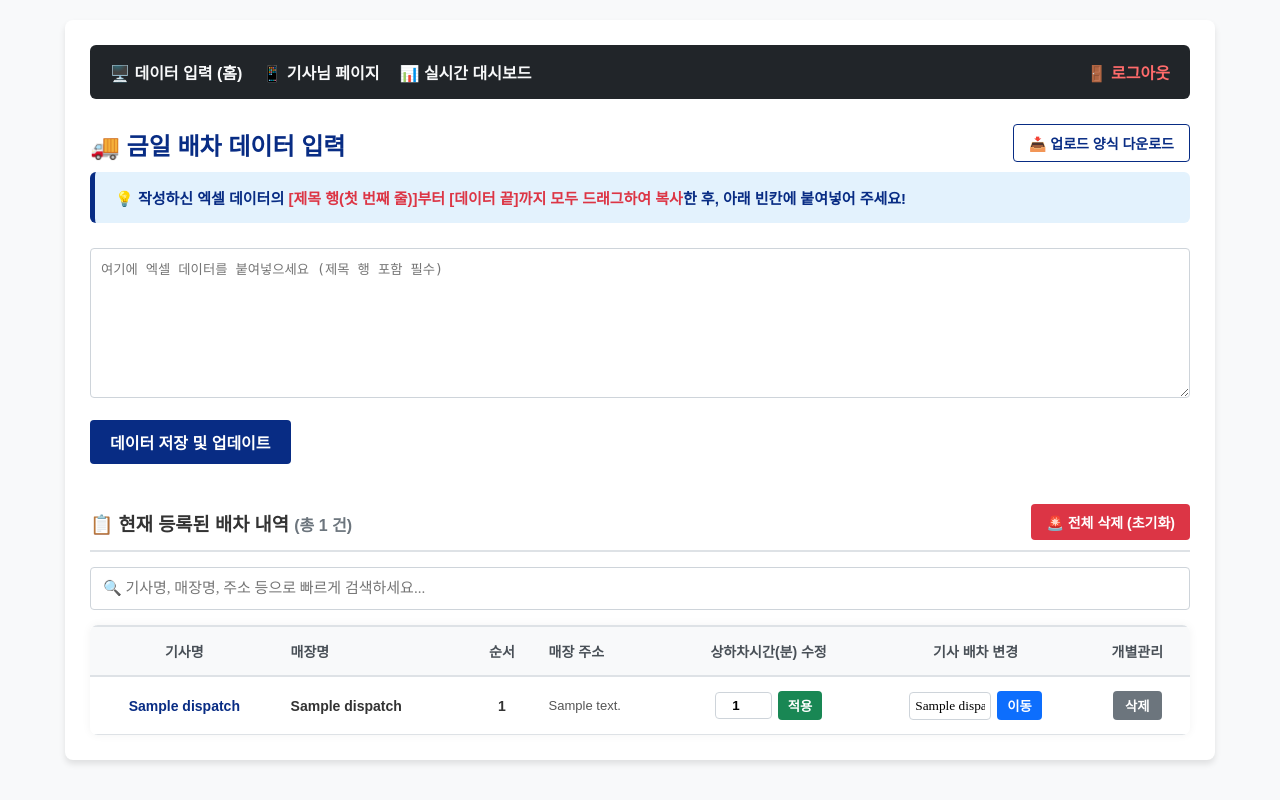
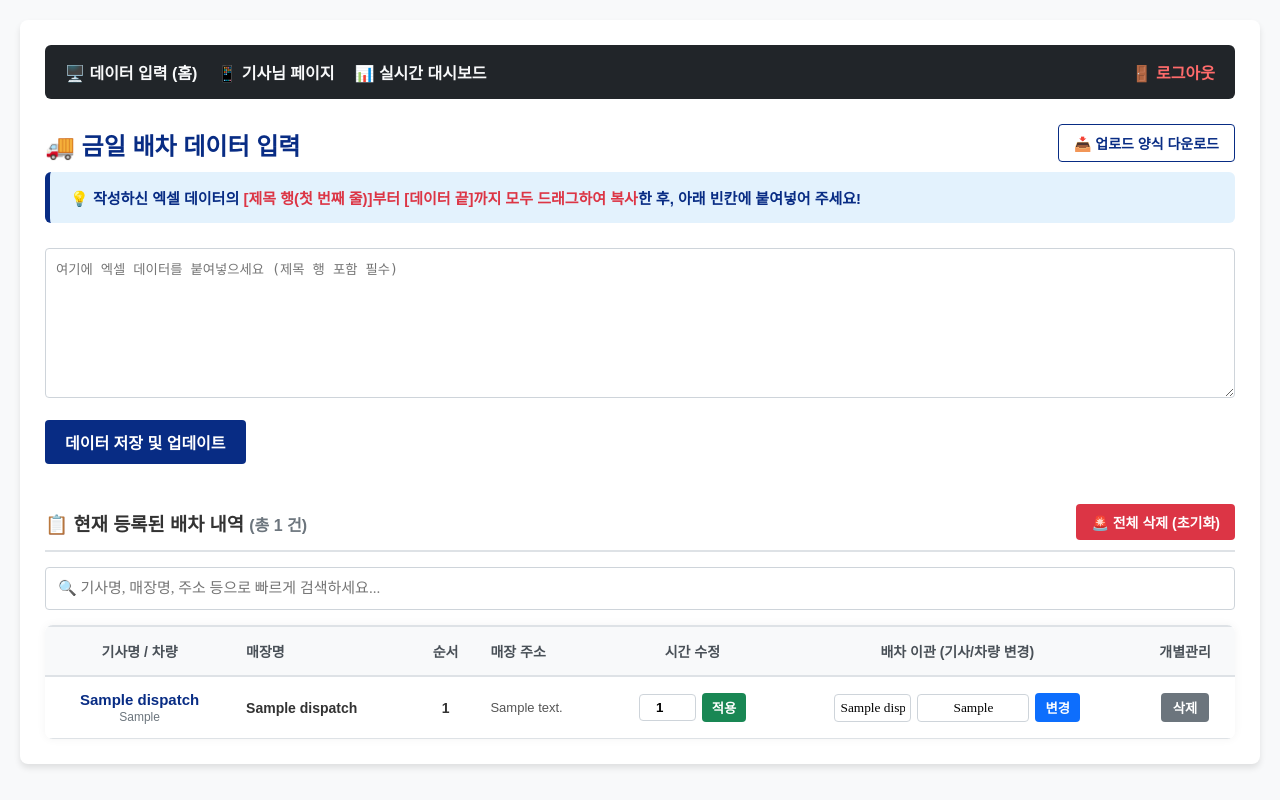
Before and after one commit to cic7860-creator/deliverytime-app, a Flask app: page /admin in a window 1280 px wide. Run offline with Flask 3, Linux system fonts and the light colour scheme; the visitor is signed in with stand-in values (Sample User, id 1); tables that the repository leaves empty hold one stand-in row (values such as "Sample post"); some web fonts are replaced.

Commit message:
Update admin.html

```diff
--- a/templates/admin.html
+++ b/templates/admin.html
@@ -11,7 +11,7 @@
             font-weight: normal; font-style: normal;
         }
         body { font-family: 'Binggrae-Two', sans-serif; padding: 20px; background-color: #f8f9fa; color: #333; margin: 0; }
-        .container { max-width: 1100px; margin: 0 auto; background: white; padding: 25px; border-radius: 8px; box-shadow: 0 4px 6px rgba(0,0,0,0.1); }
+        .container { max-width: 1200px; margin: 0 auto; background: white; padding: 25px; border-radius: 8px; box-shadow: 0 4px 6px rgba(0,0,0,0.1); }
         h2 { margin-top: 0; color: #082c84; }
         .top-nav { background-color: #212529; padding: 15px 20px; border-radius: 6px; margin-bottom: 25px; display: flex; justify-content: space-between; align-items: center; }
         .top-nav div { display: flex; gap: 20px; }
@@ -25,7 +25,7 @@
         .btn-danger { background-color: #dc3545; color: white; padding: 8px 15px; font-size: 14px; }
         .section-title { margin-top: 40px; border-bottom: 2px solid #dee2e6; padding-bottom: 10px; display: flex; justify-content: space-between; align-items: center; }
         .table-responsive { overflow-x: auto; margin-top: 15px; border-radius: 8px; box-shadow: 0 0 10px rgba(0,0,0,0.05); }
-        table { width: 100%; border-collapse: collapse; min-width: 1000px; background-color: white; }
+        table { width: 100%; border-collapse: collapse; min-width: 1100px; background-color: white; }
         th, td { padding: 14px 12px; text-align: left; border-bottom: 1px solid #dee2e6; font-size: 14px; vertical-align: middle; }
         th { background-color: #f8f9fa; font-weight: bold; color: #495057; white-space: nowrap; border-top: 2px solid #dee2e6; border-bottom: 2px solid #dee2e6; }
         tr:hover { background-color: #f1f3f5; }
@@ -96,20 +96,22 @@
             <table id="dispatchTable">
                 <thead>
                     <tr>
-                        <th class="text-center">기사명</th>
+                        <th class="text-center">기사명 / 차량</th>
                         <th>매장명</th>
                         <th class="text-center">순서</th>
                         <th>매장 주소</th>
-                        <th class="text-center">상하차시간(분) 수정</th>
-                        <!-- 💡 기사 변경(배차 이동) 열 추가 -->
-                        <th class="text-center">기사 배차 변경</th>
+                        <th class="text-center">시간 수정</th>
+                        <th class="text-center">배차 이관 (기사/차량 변경)</th>
                         <th class="text-center">개별관리</th>
                     </tr>
                 </thead>
                 <tbody>
                     {% for d in dispatches %}
                     <tr>
-                        <td class="text-center no-wrap" style="font-weight: bold; color: #082c84;">{{ d.driver_name }}</td>
+                        <td class="text-center no-wrap" style="color: #082c84;">
+                            <strong style="font-size: 15px;">{{ d.driver_name }}</strong><br>
+                            <span style="font-size: 12px; color: #6c757d;">{{ d.vehicle_num }}</span>
+                        </td>
                         <td style="font-weight: bold; color: #333;">{{ d.store_name }}</td>
                         <td class="text-center" style="font-weight: bold;">{{ d.delivery_seq }}</td>
                         <td style="font-size: 13px; color: #555;">{{ d.store_address }}</td>
@@ -121,11 +123,11 @@
                             </form>
                         </td>
 
-                        <!-- 💡 [신규] 기사 이름 변경 폼 -->
                         <td class="no-wrap">
                             <form action="/admin/update_driver/{{ d.id }}" method="POST" style="display: flex; justify-content: center; align-items: center; gap: 6px; margin: 0;">
-                                <input type="text" name="new_driver_name" value="{{ d.driver_name }}" style="width: 70px; padding: 5px; text-align: center; border: 1px solid #ced4da; border-radius: 4px; font-family: 'Binggrae-Two';">
-                                <button type="submit" class="btn-update" style="background-color: #0d6efd;" onclick="return confirm('이 매장의 담당 기사님을 변경하시겠습니까?');">이동</button>
+                                <input type="text" name="new_driver_name" value="{{ d.driver_name }}" placeholder="기사명" style="width: 65px; padding: 5px; text-align: center; border: 1px solid #ced4da; border-radius: 4px; font-family: 'Binggrae-Two';" required>
+                                <input type="text" name="new_vehicle_num" value="{{ d.vehicle_num }}" placeholder="차량번호" style="width: 100px; padding: 5px; text-align: center; border: 1px solid #ced4da; border-radius: 4px; font-family: 'Binggrae-Two';" required>
+                                <button type="submit" class="btn-update" style="background-color: #0d6efd;" onclick="return confirm('이 매장의 기사님과 차량번호를 모두 변경하시겠습니까?');">변경</button>
                             </form>
                         </td>
 
```
